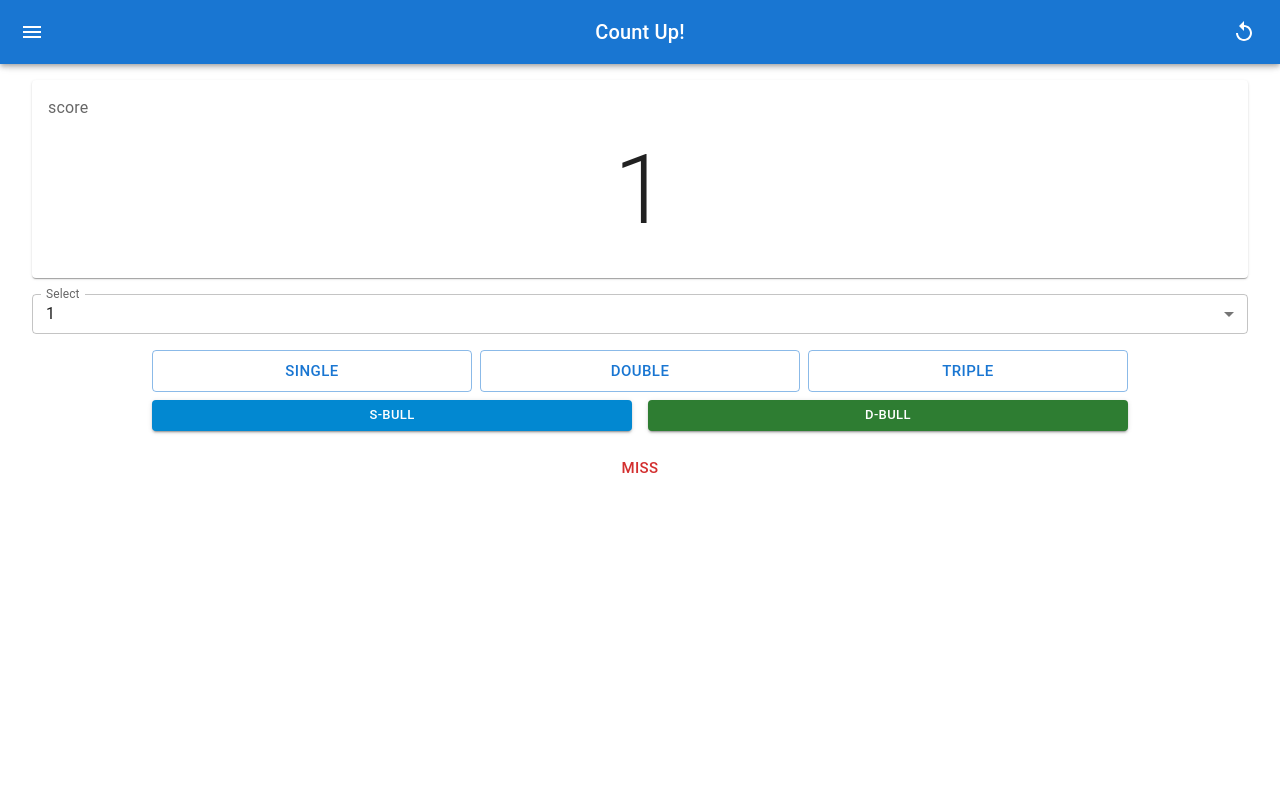
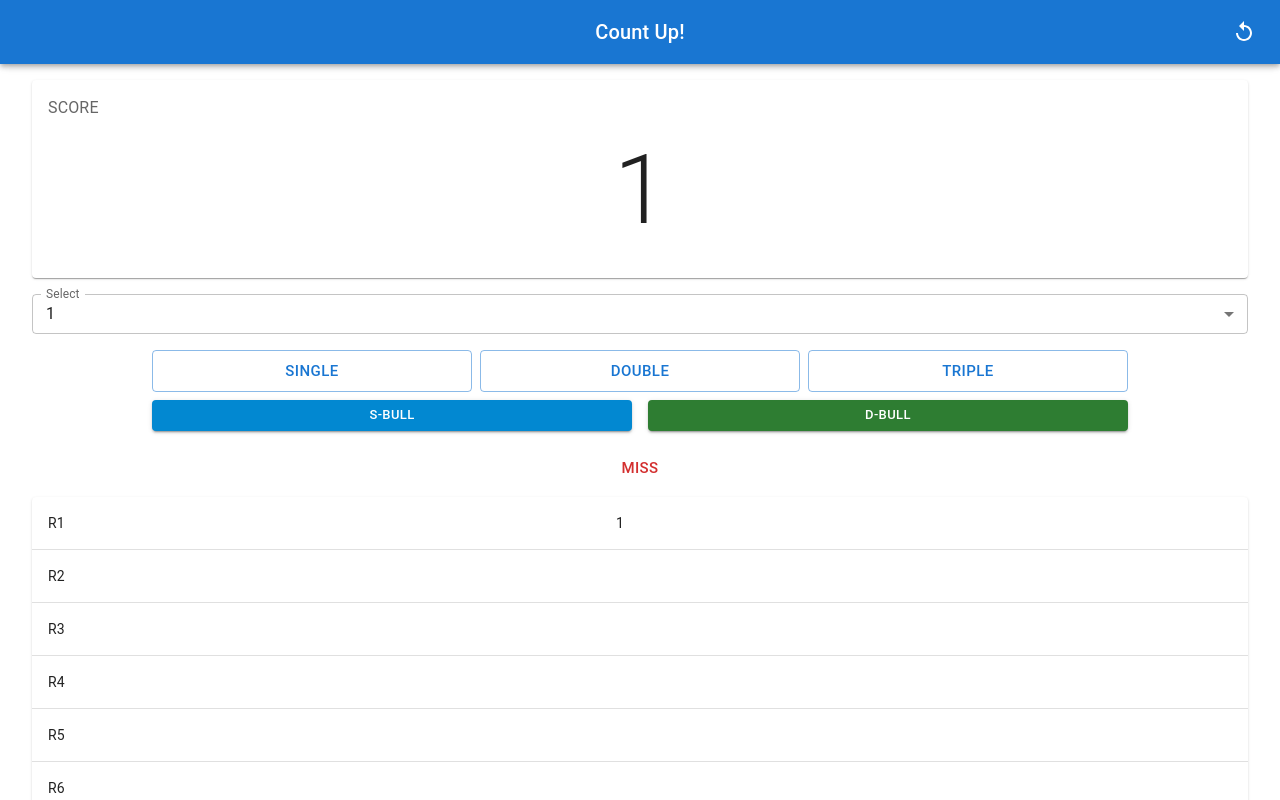
Before and after one commit to Sei-Tsushima-sti/count-up-app, a React (Create React App) app: page / in a window 1280 px wide. Both pictures are taken after a click on the button "SINGLE". Shown: the top 800 px of the page. Built offline with nearby package versions, Linux system fonts and the light colour scheme.

Commit message:
スコアシート

```diff
--- a/src/App.tsx
+++ b/src/App.tsx
@@ -2,12 +2,13 @@ import { useState, useEffect } from "react";
 import { styled } from '@mui/material/styles';
 
 import { TopBar } from "./components/TopBar.jsx";
-import { TotalScoreDisplay } from "./components/TotalScoreDisplay.jsx";
+import { TotalScoreCard } from "./components/TotalScoreCard.jsx";
 import { BullButtons } from "./components/BullButtons.jsx";
 import { ScoreInputColumn } from "./components/ScoreInputColumn.jsx";
 import { MultipleScoreButtons } from "./components/MultipleScoreButtons.jsx";
 import { MissButton } from "./components/MissButton.jsx";
 import { ResultDialog } from "./components/ResultDialog.jsx";
+import { ScoreTable, ScoreTableSingle } from "./components/ScoreTable.jsx";
 
 function App() {
   // カラムで選ばれた点数（１～２０）
@@ -50,7 +51,7 @@ function App() {
       scoreSheet={scoreSheet}
       setScoreSheet={setScoreSheet}
     />
-    <TotalScoreDisplay score={score} />
+    <TotalScoreCard score={score} />
     <ScoreInputColumn
       selectedScore={selectedScore}
       setSelectedScore={setSelectedScore}
@@ -74,6 +75,7 @@ function App() {
       score={score}
       setScoreSheet={setScoreSheet}
     />
+    <ScoreTable scoreSheet={scoreSheet} />
   </MainContent>);
 }
 
--- a/src/components/MultipleScoreButtons.jsx
+++ b/src/components/MultipleScoreButtons.jsx
@@ -7,14 +7,14 @@ export const MultipleScoreButtons = (props) => {
   const onClickSingleButton = () => {
     const newThrowObject = {
       value: selectedScore,
-      label: "Single " + selectedScore,
+      label: "" + selectedScore,
     };
     setScoreSheet([...scoreSheet, newThrowObject]);
   };
   const onClickDoubleButton = () => {
     const newThrowObject = {
       value: selectedScore * 2,
-      label: "Double " + selectedScore,
+      label: "D" + selectedScore,
     };
     setScoreSheet([...scoreSheet, newThrowObject]);
   };
@@ -22,7 +22,7 @@ export const MultipleScoreButtons = (props) => {
   const onClickTripleButton = () => {
     const newThrowObject = {
       value: selectedScore * 3,
-      label: "Triple " + selectedScore,
+      label: "T" + selectedScore,
     };
     setScoreSheet([...scoreSheet, newThrowObject]);
   };
--- /dev/null
+++ b/src/components/ScoreTable.jsx
@@ -0,0 +1,146 @@
+import * as React from 'react';
+import Table from '@mui/material/Table';
+import TableBody from '@mui/material/TableBody';
+import TableCell from '@mui/material/TableCell';
+import TableContainer from '@mui/material/TableContainer';
+import TableHead from '@mui/material/TableHead';
+import TableRow from '@mui/material/TableRow';
+import Paper from '@mui/material/Paper';
+import Grid from "@mui/material/Grid";
+
+export const ScoreTable = (props) => {
+    const { scoreSheet } = props;
+
+    const createScoreRows = () => {
+        if (!scoreSheet || !scoreSheet.length) {
+            return [];
+        }
+        const scoreSheetLabel = scoreSheet.map(l => {
+            return l.label;
+        });
+
+        const rows = [];
+        for (let i = 0; i < scoreSheetLabel.length; i += 3) {
+            const chunk = scoreSheetLabel.slice(i, i + 3);
+            rows.push(chunk);
+        }
+        return rows;
+    }
+
+    // 1. createScoreRows() を一度だけ呼び出し、現在のデータ行とその数を取得
+    const actualDataRows = createScoreRows();
+    const actualDataRowCount = actualDataRows.length;
+    const minTotalRows = 8; // 表示したい最小行数（枠の数）
+
+    return (
+        <TableContainer component={Paper} sx={{ mb: 2 }}>
+            <Table aria-label="simple table" sx={{
+                width: '100%',        // テーブル全体の幅を100%に
+                tableLayout: 'fixed'  // 列幅を固定レイアウトにするキープロパティ
+            }}>
+                <TableBody>
+                    {/* 実際のデータ行をレンダリング */}
+                    {actualDataRows.map((row, index) => (
+                        <TableRow
+                            key={`row-${index}`}
+                            sx={{ '&:last-child td, &:last-child th': { border: 0 } }}
+                        >
+                            <TableCell component="th" scope="row">
+                                {`R${index + 1}`}
+                            </TableCell>
+                            {/* rowオブジェクトの構造に合わせてデータを表示 */}
+                            < TableCell align="right" > {row[0]}</TableCell>
+                            <TableCell align="right">{row[1]}</TableCell>
+                            <TableCell align="right">{row[2]}</TableCell>
+                        </TableRow>
+                    ))}
+
+                    {/* データ行が最小行数に満たない場合、空行で埋める */}
+                    {actualDataRowCount < minTotalRows &&
+                        Array.from({ length: minTotalRows - actualDataRowCount }).map((_, emptyRowIndex) => (
+                            <TableRow
+                                key={`empty-row-${actualDataRowCount + emptyRowIndex}`}
+                                sx={{ '&:last-child td, &:last-child th': { border: 0 } }}
+                            >
+                                <TableCell component="th" scope="row">
+                                    {`R${actualDataRowCount + emptyRowIndex + 1}`} {/* 行番号を継続 */}
+                                </TableCell>
+                                <TableCell align="right">&nbsp;</TableCell> {/* 空のセル */}
+                                <TableCell align="right">&nbsp;</TableCell>
+                                <TableCell align="right">&nbsp;</TableCell>
+                            </TableRow>
+                        ))}
+                </TableBody>
+            </Table >
+        </TableContainer >
+    );
+}
+
+export const ScoreTableSingle = (props) => {
+    const { scoreSheet } = props;
+
+    const createScoreRows = () => {
+        if (!scoreSheet || !scoreSheet.length) {
+            return [];
+        }
+        const scoreSheetLabel = scoreSheet.map(l => {
+            return l.label;
+        });
+
+        const rows = [];
+        for (let i = 0; i < scoreSheetLabel.length; i += 3) {
+            const chunk = scoreSheetLabel.slice(i, i + 3);
+            rows.push(chunk);
+        }
+        rows.splice(0, rows.length - 1);
+        return rows;
+    }
+
+    // 1. createScoreRows() を一度だけ呼び出し、現在のデータ行とその数を取得
+    const actualDataRows = createScoreRows();
+    const actualDataRowCount = actualDataRows.length;
+    const minTotalRows = 8; // 表示したい最小行数（枠の数）
+
+    return (
+        <TableContainer component={Paper} sx={{ mb: 2 }}>
+            <Table aria-label="simple table" sx={{
+                width: '100%',        // テーブル全体の幅を100%に
+                tableLayout: 'fixed'  // 列幅を固定レイアウトにするキープロパティ
+            }}>
+                <TableBody>
+
+                    {/* 実際のデータ行をレンダリング */}
+
+                    {actualDataRows.map((row, index) => (
+
+                        <TableRow
+
+                            key={`row-${index}`}
+
+                            sx={{ '&:last-child td, &:last-child th': { border: 0 } }}
+
+                        >
+
+                            <TableCell component="th" scope="row">
+
+                                {`R${1 + (scoreSheet.length - 1) / 3 | 0}`}
+
+                            </TableCell>
+
+                            {/* rowオブジェクトの構造に合わせてデータを表示 */}
+
+                            <TableCell align="right">{row[0]}</TableCell>
+
+                            <TableCell align="right">{row[1]}</TableCell>
+
+                            <TableCell align="right">{row[2]}</TableCell>
+
+                        </TableRow>
+
+                    ))}
+
+                </TableBody>
+            </Table >
+        </TableContainer >
+    );
+}
--- a/src/components/TopBar.jsx
+++ b/src/components/TopBar.jsx
@@ -20,9 +20,7 @@ export const TopBar = (props) => {
       <AppBar position="fixed">
         <Toolbar>
           <Box sx={{ flex: 1, display: 'flex', justifyContent: 'flex-start' }}>
-            <IconButton color="inherit" aria-label="menu" edge="start">
-              <MenuIcon />
-            </IconButton>
+
           </Box>
           <Typography
             variant="h6"
--- a/src/components/TotalScoreDisplay.jsx
+++ b/src/components/TotalScoreCard.jsx
@@ -2,17 +2,23 @@ import Typography from '@mui/material/Typography';
 import Card from '@mui/material/Card';
 import CardActions from "@mui/material/CardActions";
 import CardContent from "@mui/material/CardContent";
+import Table from '@mui/material/Table';
+import TableBody from '@mui/material/TableBody';
+import TableCell from '@mui/material/TableCell';
+import TableContainer from '@mui/material/TableContainer';
+import TableHead from '@mui/material/TableHead';
+import TableRow from '@mui/material/TableRow';
+import Paper from '@mui/material/Paper';
 
 // 合計スコア表示
-export const TotalScoreDisplay = (props) => {
+export const TotalScoreCard = (props) => {
   const { score } = props;
-
 
   return (
     <Card sx={{ mb: 2 }}>
       <CardContent>
         <Typography gutterBottom sx={{ color: "text.secondary" }}>
-          score
+          SCORE
         </Typography>
         <CardActions sx={{ justifyContent: "center" }}>
           <Typography variant="h1" component="div">
```
Also changed, not shown: 7 other files (tests, documents, lock files or other folders).
